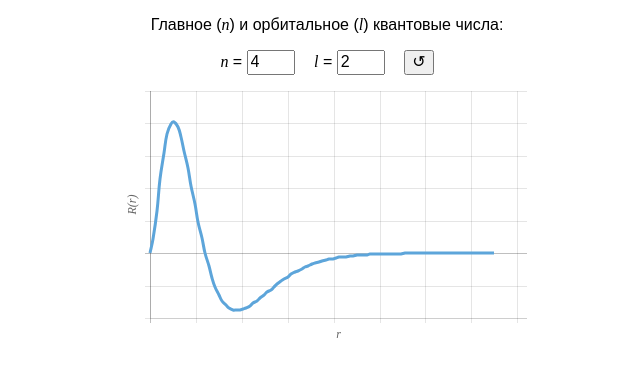
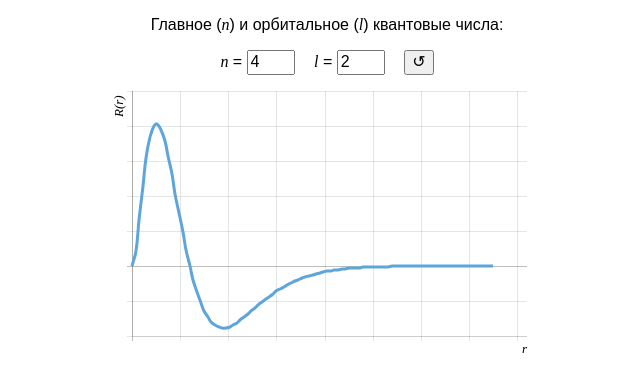
Before and after one commit to Amphiluke/learn-quantum-mechanics, a plain HTML site: page hydrogen-atom/index.html in a window 1280 px wide. Shown: the whole page, without its empty margins (313-953 px from the left). Drawn offline with Linux system fonts and the light colour scheme.

Commit message:
Make separate scale labels

```diff
--- a/hydrogen-atom/index.html
+++ b/hydrogen-atom/index.html
@@ -23,7 +23,7 @@
             </label>
             <input type="submit" value="&#x21BA;">
         </p>
-        <p><canvas id="ha-canvas" class="ha-canvas" width="400" height="250"></canvas></p>
+        <p class="ha-canvas-wrap"><canvas id="ha-canvas" class="ha-canvas" width="400" height="250"></canvas></p>
     </form>
 
     <script src="../vendor/system.js"></script>
--- a/hydrogen-atom/js/chart.js
+++ b/hydrogen-atom/js/chart.js
@@ -17,12 +17,6 @@ var config = {
         },
         scales: {
             xAxes: [{
-                scaleLabel: {
-                    display: true,
-                    fontFamily: "'Times New Roman',serif",
-                    fontStyle: "italic",
-                    labelString: "r"
-                },
                 type: "linear",
                 position: "bottom",
                 gridLines: {
@@ -33,12 +27,6 @@ var config = {
                 }
             }],
             yAxes: [{
-                scaleLabel: {
-                    display: true,
-                    fontFamily: "'Times New Roman',serif",
-                    fontStyle: "italic",
-                    labelString: "R(r)"
-                },
                 gridLines: {
                     tickMarkLength: 5
                 },
```
Also changed, not shown: hydrogen-atom/css/main.css (+1 -1 lines).
